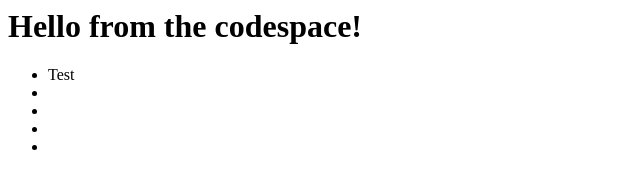
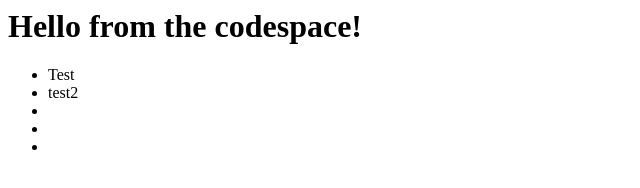
Before and after one commit to meghanayalamati/skills-code-with-codespaces, a plain HTML site: page index.html in a window 1280 px wide. Shown: the full height of the page, 0-640 px from the left. Drawn offline with Linux system fonts and the light colour scheme.

Commit message:
Update index.html

```diff
--- a/index.html
+++ b/index.html
@@ -2,7 +2,7 @@
   <h1>Hello from the codespace!</h1>
   <ul>
     <li>Test</li>
-    <li></li>
+    <li>test2</li>
     <li></li>
     <li></li>
     <li></li>
```
